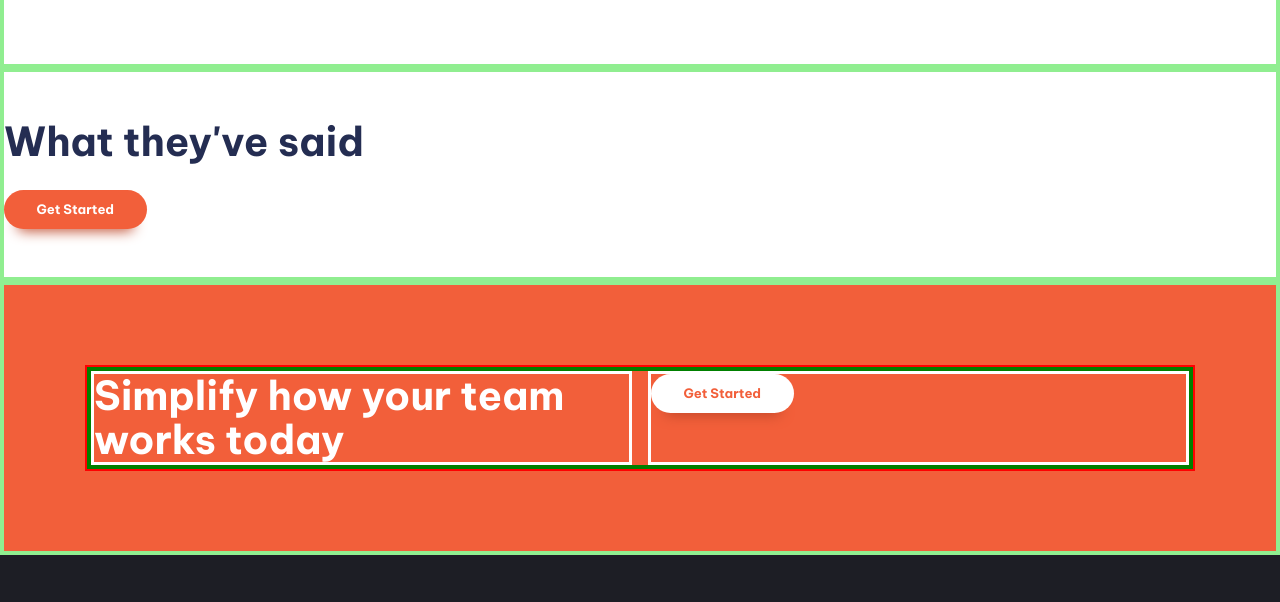
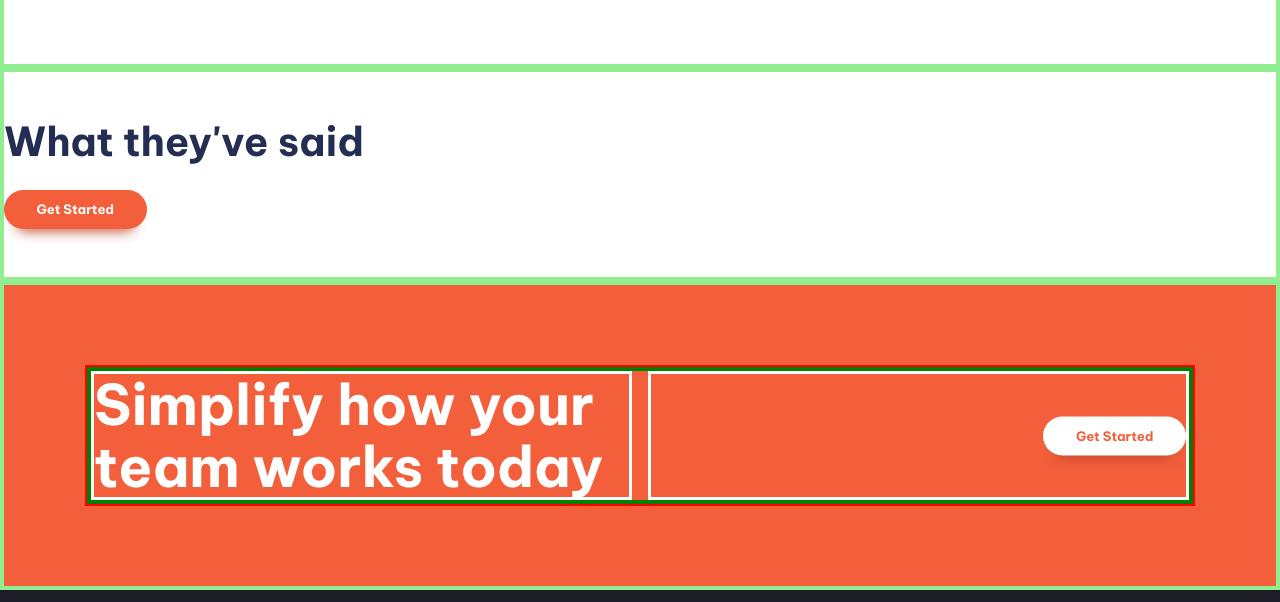
Before and after one commit to mohamedBENKHOUYA/kevin-web-site, a website built with Vite: page index.html in a window 1280 px wide. Shown: the part 1429-2031 px from the top of the page. Built offline with nearby package versions, Linux system fonts and the light colour scheme; files whose address does not match are found by name.

Commit message:
feat(part 6): finished part 6

```diff
--- a/index.html
+++ b/index.html
@@ -12,7 +12,6 @@
       rel="stylesheet"
     />
     <!-- title -->
-    <link rel="stylesheet" href="./style.css" />
     <title>Vite App</title>
   </head>
   <body>
@@ -154,12 +153,12 @@
         <div class="container">
           <div class="even-columns">
             <div>
-              <p class="fs-secondary-heading fw-bold">
+              <p class="fs-primary-heading fw-bold">
                 Simplify how your team works today
               </p>
             </div>
-            <div>
-              <button class="button" data-type="inverted">Get Started</button>
+            <div class="ctabtn">
+              <button class="button | push-center push-right-md" data-type="inverted">Get Started</button>
             </div>
           </div>
         </div>
--- a/style.css
+++ b/style.css
@@ -81,9 +81,11 @@ p:not([class]) {
 p[data-width="wide"] {
   max-width: 45ch;
 }
+
 /* Button */
 .button {
-  border: 0;
+  display: flex;
+  border: none;
   border-radius: 100vmax;
   padding: 1em 2.5em;
   line-height: 1;
@@ -148,9 +150,9 @@ p[data-width="wide"] {
 @media (max-width: 50em) {
 
   .primary-header {
-    isolation: isolate;
     position: sticky;
     top: 0;
+    z-index: 1;
     background-color: #fff;
   }
 
@@ -191,14 +193,50 @@ p[data-width="wide"] {
     border: solid green;
     padding: 0.5em;
   }
-  .mobile-nav-toggle .icon-close {
+  .mobile-nav-toggle[aria-expanded='false'] .icon-close,
+  .mobile-nav-toggle[aria-expanded='true'] .icon-hamburger {
     display: none;
   }
+  .mobile-nav-toggle[aria-expanded='false'] .icon-hamburger,
+  .mobile-nav-toggle[aria-expanded='true'] .icon-close {
+    display: revert;
+  }
+
+
+}
+
+/* cta */
+
+.cta {
+  position: relative;
+  isolation: isolate;
+  text-align: center;
+
 }
 
 
 
+.cta::before {
+  content: '';
+  position: absolute;
+  inset: 0;
+  z-index: -1;
+  background: url('img/images/bg-simplify-section-desktop.svg'), transparent;
+  background-attachment: scroll;
+  background-size: cover;
+  background-position: 10% 0;
+  background-repeat: no-repeat;
+}
+@media (min-width: 50em) {
+  .cta {
+    text-align: revert;
 
+  }
+  .cta::before {
+    background-size: auto 150%;
+    background-position: 20% 100%;
+  }
+}
 
 /* #######  Utility classes ####### */
 
@@ -217,9 +255,7 @@ p[data-width="wide"] {
 section {
   border: 4px solid lightgreen;
 }
-main {
-  /* border: 4px solid lightseagreen; */
-}
+
 .container {
   --max-width: 1110px;
   --padding: 1rem;
@@ -227,25 +263,56 @@ main {
   margin-inline: auto;
   border: 2px solid red;
 }
-.flow > * + * {
-  margin-top: var(--flow-spacer, 2em);
-}
+
 .even-columns {
   border: 4px solid green;
   display: grid;
   gap: 1rem;
 }
-
+.even-columns > * {
+  border: solid;
+}
 @media (min-width: 50rem) {
-
   .even-columns {
     grid-auto-flow: column;
     grid-auto-columns: 1fr;
   }
-  .even-columns > * {
-    border: solid;
+
+}
+
+.vertical-align-center {
+  align-items: center;
+}
+
+.justify-self-end {
+  justify-content: end;
+}
+@media (min-width: 50em) {
+  .justify-self-end-md {
+    justify-content: center;
+  }
+
+}
+
+.push-center {
+  margin-inline: auto;
+}
+@media (min-width: 50em) {
+  .push-right-md {
+    margin-right: revert;
+    margin-left: auto;
+    position: relative;
+    top: 50%;
+    transform: translateY(-50%);
   }
 }
+.flow > * + * {
+  margin-top: var(--flow-spacer, 2em);
+}
+
+
+
+
 
 .text-primary-400 {
   color: var(--clr-primary-400);
```
